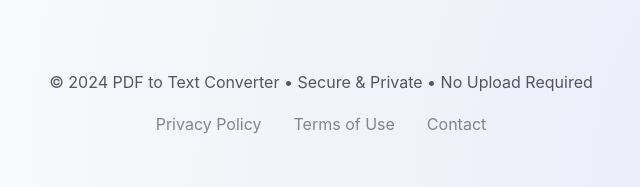
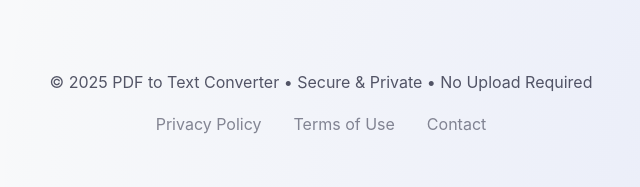
Before and after one commit to lyssadev/pdf-to-text-webpage, a plain HTML site: page index.html in a window 1280 px wide. Shown: the part 1282-1469 px from the top of the page, 319-959 px from the left. Drawn offline with Linux system fonts and the light colour scheme; a script that the page names is missing.

Commit message:
Update index.html

```diff
--- a/index.html
+++ b/index.html
@@ -91,7 +91,7 @@
         </main>
 
         <footer>
-            <p>© 2024 PDF to Text Converter • Secure & Private • No Upload Required</p>
+            <p>© 2025 PDF to Text Converter • Secure & Private • No Upload Required</p>
             <div class="footer-links">
                 <a href="#" class="footer-link">Privacy Policy</a>
                 <a href="#" class="footer-link">Terms of Use</a>
```
